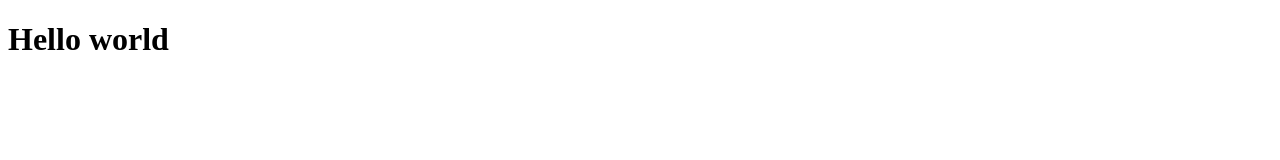
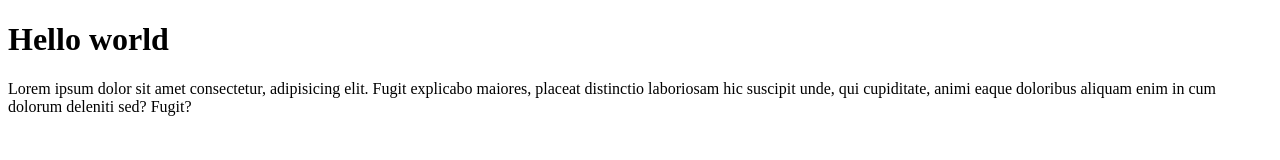
Before and after one commit to Fotso2002/Boozstrap_Jour3, a plain HTML site: page index.html in a window 1280 px wide. Drawn offline with Linux system fonts and the light colour scheme.

Commit message:
Update index.html
Second paragraph aded

```diff
--- a/index.html
+++ b/index.html
@@ -7,5 +7,6 @@
 </head>
 <body>
     <h1>Hello world</h1>
+    <p>Lorem ipsum dolor sit amet consectetur, adipisicing elit. Fugit explicabo maiores, placeat distinctio laboriosam hic suscipit unde, qui cupiditate, animi eaque doloribus aliquam enim in cum dolorum deleniti sed? Fugit?</p>
 </body>
 </html>
```
